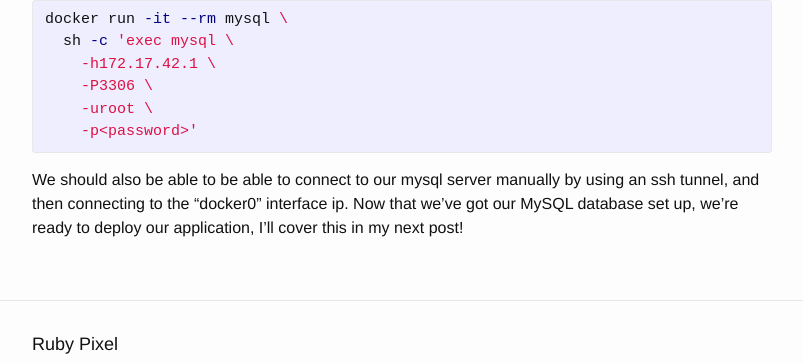
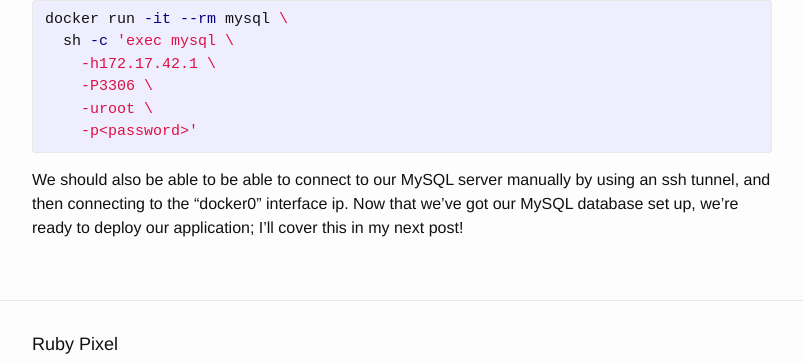
Before and after one commit to Malet/malet.github.io, a Jekyll site: the page built from _posts/2015-07-14-rudimentary-mysql-deployment-coreos.markdown, in a window 1280 px wide and 900 px high, scrolled down 1820 px. Shown: the part 422-785 px from the top of the window, without its empty margins (238-1041 px from the left). Built offline with Jekyll 4.4.1, drawn with Linux system fonts in a browser that asks for light colours; comment, search, counter and statistics services are not loaded; some of the changed text lies outside the part shown.

Commit message:
Spellcheck

```diff
--- a/_posts/2015-07-14-rudimentary-mysql-deployment-coreos.markdown
+++ b/_posts/2015-07-14-rudimentary-mysql-deployment-coreos.markdown
@@ -25,7 +25,7 @@ touch: cannot touch '/usr/write-test': Read-only file system
 
 For this example we'll be keeping our data in `/home/core/mysql-rubypx`. This
 will survive the dual-partition switch and will be equivalently reliable as
-storing mysql data on any other linux distribution.
+storing MySQL data on any other linux distribution.
 
 ## Creating the unit file
 CoreOS uses [systemd][systemd] for system management. We'll be focusing on
@@ -63,7 +63,7 @@ ever be accessible from inside the server anyway. The container is set to bind
 to `172.17.42.1`, this is the IP of the "docker0" internal interface, and allows
 us to prevent the container exposing an external port on the host.
 
-We'll need to create the directory for mysql to mount as it's data volume, do so
+We'll need to create the directory for MySQL to mount as it's data volume, do so
 with: `mkdir /home/core/mysql-rubypx`.
 
 ## Starting the service
@@ -111,9 +111,9 @@ docker run -it --rm mysql \
     -p<password>'
 {% endhighlight %}
 
-We should also be able to be able to connect to our mysql server manually by
+We should also be able to be able to connect to our MySQL server manually by
 using an ssh tunnel, and then connecting to the "docker0" interface ip. Now that
-we've got our MySQL database set up, we're ready to deploy our application, I'll
+we've got our MySQL database set up, we're ready to deploy our application; I'll
 cover this in my next post!
 
 [coreos-intro]: {% post_url 2015-07-01-coreos-single-server %} "CoreOS on a single server"
```
